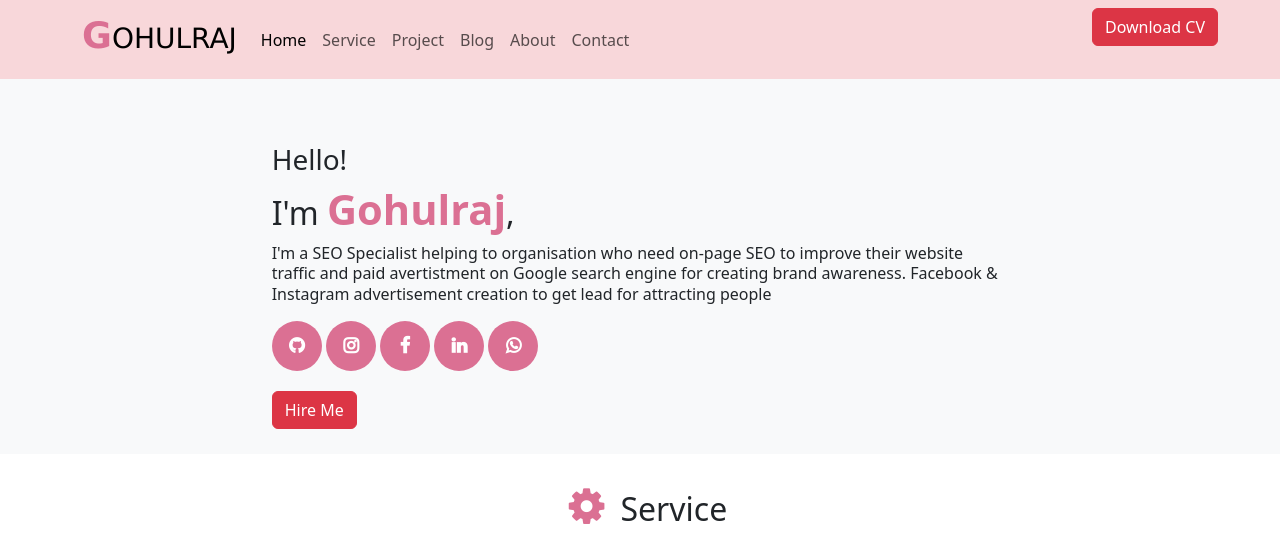
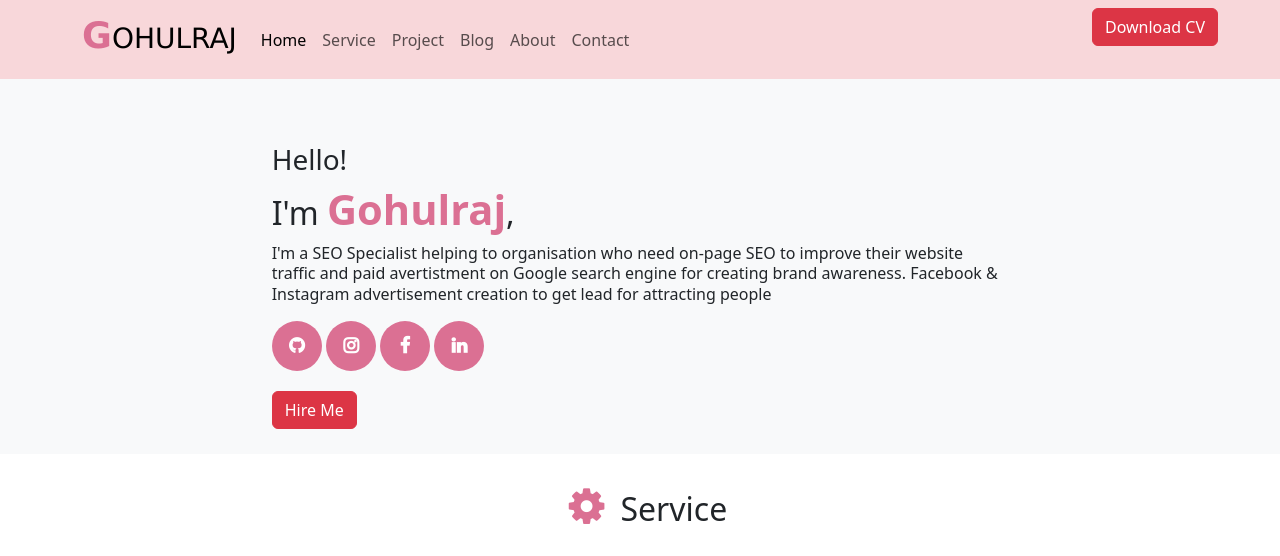
Before and after one commit to GOHULRAJ/my--Portfolio, a website: page index.html in a window 1280 px wide. Shown: the top 556 px of the page. Drawn offline with nearby package versions, Linux system fonts and the light colour scheme.

Commit message:
Third commit

```diff
--- a/index.html
+++ b/index.html
@@ -66,7 +66,6 @@
                     <a target="_blank" href="https://www.instagram.com/gohulraj_s/"><li class="fa fa-instagram"></li></a>
                     <a target="_blank" href="https://www.facebook.com/gohul.raj.1069"><li class="fa fa-facebook"></li></a>
                     <a target="_blank" href="https://www.linkedin.com/in/gohulraj71"><li class="fa fa-linkedin"></li></a>
-                    <a target="_blank" href="https://wa.me/8489264271"><li class="fa fa-whatsapp"></li></a>
 
                 </div>
                 <a type="button" class="btn btn-danger" href="#contact">Hire Me</a>
```
